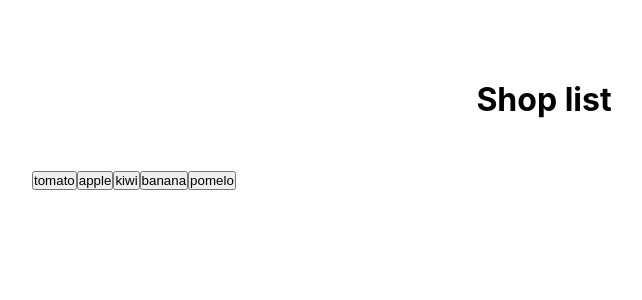
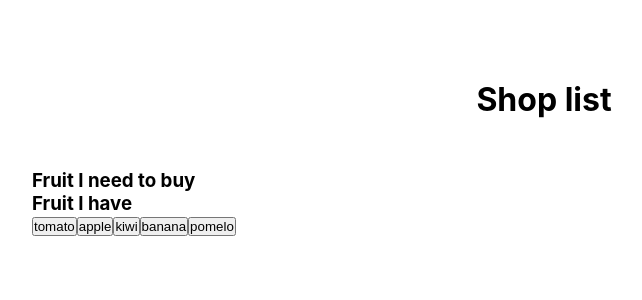
Before and after one commit to NorGoz/shopList, a React (Create React App) app: page / in a window 1280 px wide. Shown: the top 300 px of the page, without its empty margins (96-738 px from the left). Built offline with nearby package versions, Linux system fonts and the light colour scheme.

Commit message:
pass test

```diff
--- a/src/components/ProductsList/ProductsListComponent.tsx
+++ b/src/components/ProductsList/ProductsListComponent.tsx
@@ -23,7 +23,14 @@ export const ProductsListComponent: FC<Props> = ({ products }) => {
   };
   return (
     <div className="productslist__wrapper">
-      <div className="productslist__title__wrapper"></div>
+      <div className="productslist__title__wrapper">
+        <h3 className="productslist__title" role="wantTitle">
+          Fruit I need to buy
+        </h3>
+        <h3 className="productslist__title" role="haveTitle">
+          Fruit I have
+        </h3>
+      </div>
       <div className="productlist__content">
         <div className="productlist__want">
           {data
```
